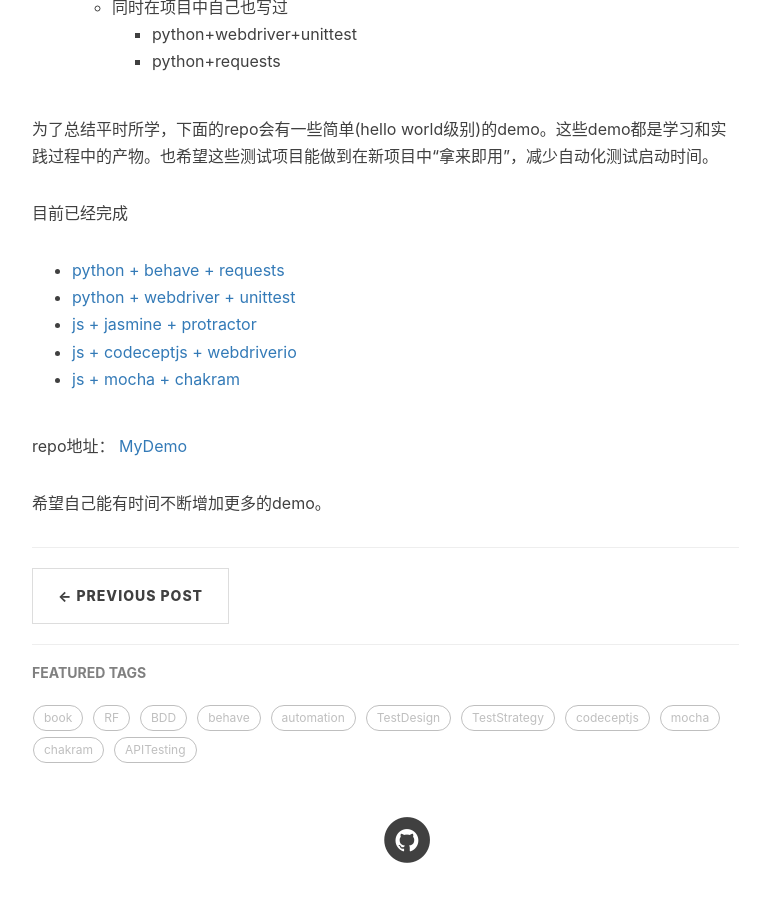
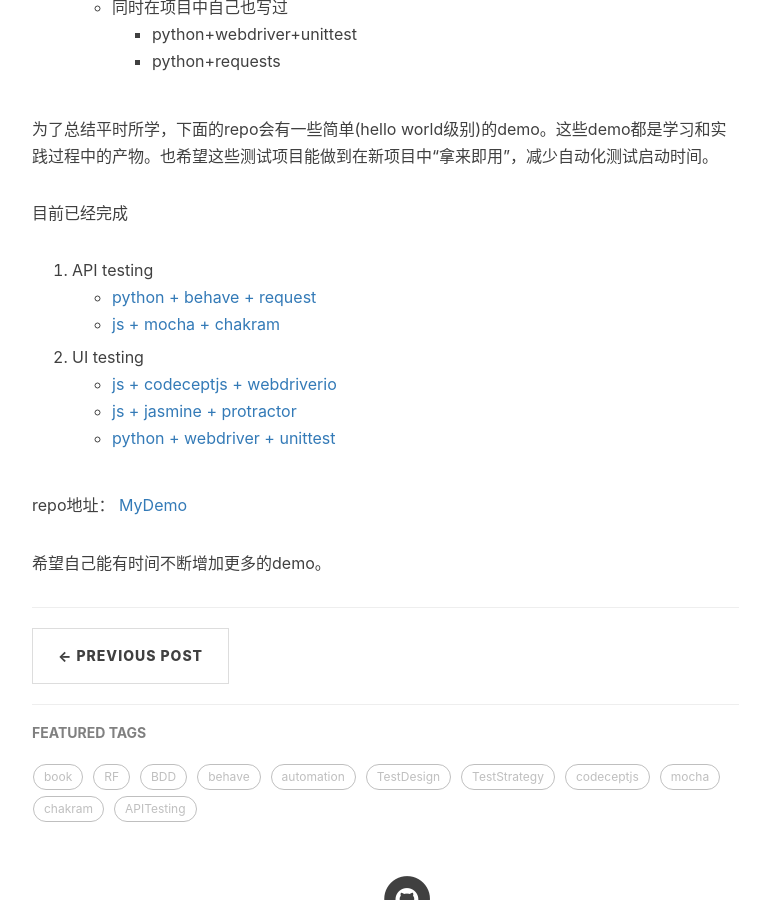
Before and after one commit to DanteYu/DanteYu.github.io, a Jekyll site: the page built from _posts/2017-11-23-myautomationproject.markdown, in a window 1280 px wide and 900 px high, scrolled down 906 px. Shown: the whole window, without its empty margins (233-990 px from the left). Built offline with Jekyll 4.4.1, drawn with Linux system fonts in a browser that asks for light colours; nearby versions of some CDN libraries; comment, search, counter and statistics services are not loaded.

Commit message:
update automation project with new links

```diff
--- a/_posts/2017-11-23-myautomationproject.markdown
+++ b/_posts/2017-11-23-myautomationproject.markdown
@@ -28,11 +28,15 @@ tags:
 为了总结平时所学，下面的repo会有一些简单(hello world级别)的demo。这些demo都是学习和实践过程中的产物。也希望这些测试项目能做到在新项目中“拿来即用”，减少自动化测试启动时间。
 
 目前已经完成
-* [python + behave + requests](https://github.com/DanteYu/Test_Automation_Demo/tree/master/APITesting/python_behave_requests)
-* [python + webdriver + unittest](https://github.com/DanteYu/Test_Automation_Demo/tree/master/UITesting/python_webdriver_unittest)
-* [js + jasmine + protractor](https://github.com/DanteYu/Test_Automation_Demo/tree/master/UITesting/js_jasmine_protractor)
-* [js + codeceptjs + webdriverio](https://github.com/DanteYu/Test_Automation_Demo/tree/master/UITesting/js_codeceptjs_webdriverio)
-* [js + mocha + chakram](https://github.com/DanteYu/Test_Automation_Demo/tree/master/APITesting/js_mocha_chakram)
+1. API testing
+   * [python + behave + request](https://github.com/DanteYu/Test_Automation_Demo/tree/master/APITesting/python_behave_requests)
+   * [js + mocha + chakram](https://github.com/DanteYu/Test_Automation_Demo/tree/master/APITesting/js_mocha_chakram)
+
+2. UI testing
+   * [js + codeceptjs + webdriverio](https://github.com/DanteYu/Test_Automation_Demo/tree/master/UITesting/js_codeceptjs_webdriverio)
+   * [js + jasmine + protractor](https://github.com/DanteYu/Test_Automation_Demo/tree/master/UITesting/js_jasmine_protractor)
+   * [python + webdriver + unittest](https://github.com/DanteYu/Test_Automation_Demo/tree/master/UITesting/python_webdriver_unittest)
+
 
 repo地址： [MyDemo](https://github.com/DanteYu/Test_Automation_Demo)
 
```
